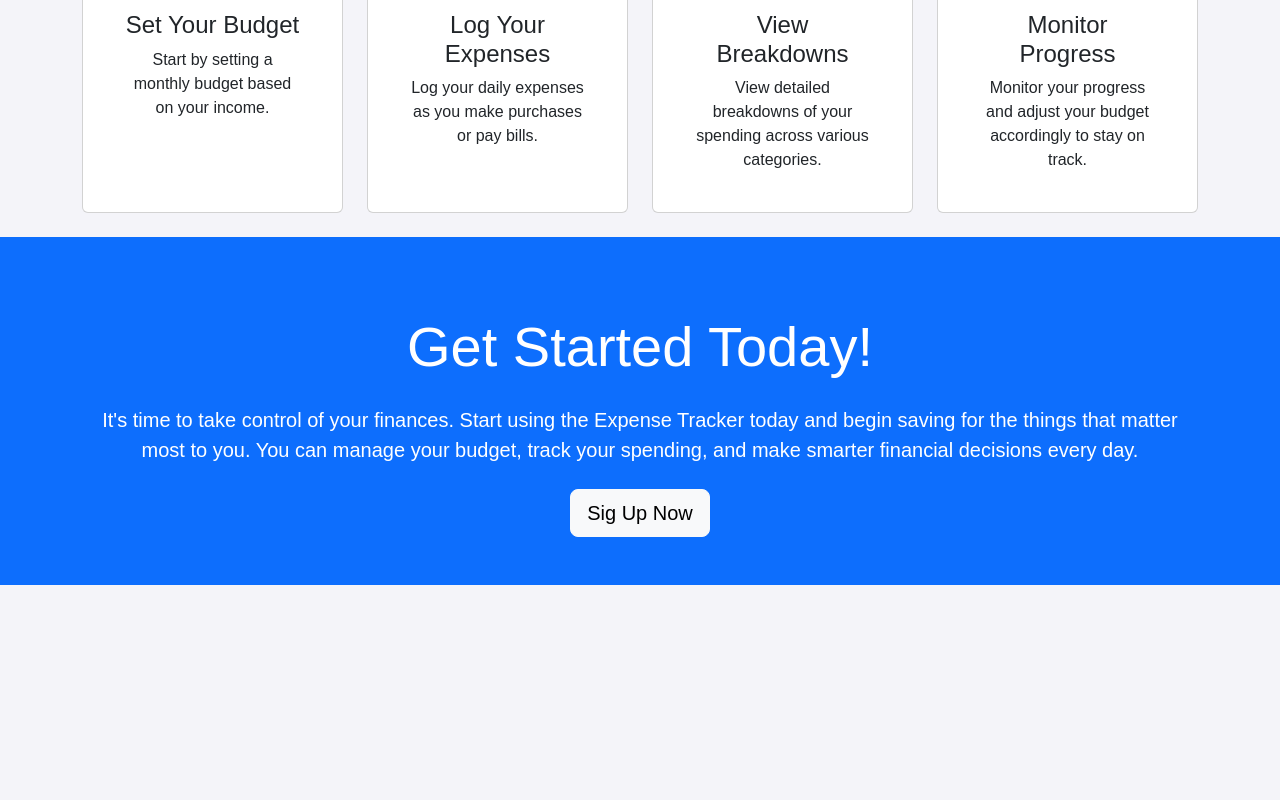
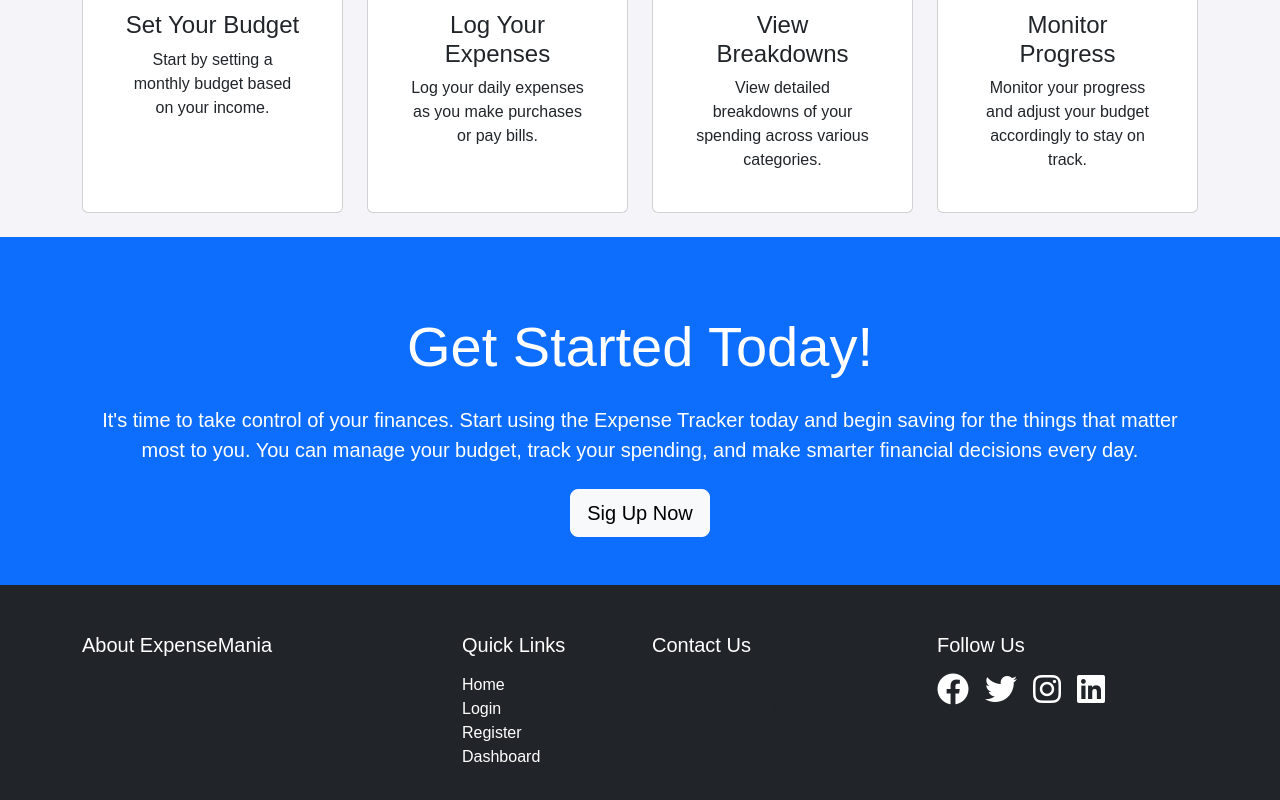
Before and after one commit to Radhe1912/Expense_Mania_frontend, a React (Vite) app: page / in a window 1280 px wide. Shown: the part 1245-2045 px from the top of the page. Before the commit the page ends 1830 px from the top, so only its background shows below. Built offline with nearby package versions, Linux system fonts and the light colour scheme; no server answers.

Commit message:
Initial commit

```diff
--- a/index.html
+++ b/index.html
@@ -1,15 +1,23 @@
 <!doctype html>
 <html lang="en">
+
 <head>
   <meta charset="UTF-8" />
   <link rel="icon" type="image/png" href="/icon.png" />
   <meta name="viewport" content="width=device-width, initial-scale=1.0" />
   <title>ExpenseMania</title>
-    <link href="https://cdn.jsdelivr.net/npm/bootstrap@5.3.3/dist/css/bootstrap.min.css" rel="stylesheet" integrity="sha384-QWTKZyjpPEjISv5WaRU9OFeRpok6YctnYmDr5pNlyT2bRjXh0JMhjY6hW+ALEwIH" crossorigin="anonymous">
+  <link href="https://cdn.jsdelivr.net/npm/bootstrap@5.3.3/dist/css/bootstrap.min.css" rel="stylesheet"
+    integrity="sha384-QWTKZyjpPEjISv5WaRU9OFeRpok6YctnYmDr5pNlyT2bRjXh0JMhjY6hW+ALEwIH" crossorigin="anonymous">
+  <link rel="stylesheet" href="https://cdnjs.cloudflare.com/ajax/libs/font-awesome/6.0.0/css/all.min.css"
+    integrity="sha512-...your-integrity-hash-here..." crossorigin="anonymous" />
 </head>
+
 <body>
   <div id="root"></div>
   <script type="module" src="/src/main.jsx"></script>
-    <script src="https://cdn.jsdelivr.net/npm/bootstrap@5.3.3/dist/js/bootstrap.bundle.min.js" integrity="sha384-YvpcrYf0tY3lHB60NNkmXc5s9fDVZLESaAA55NDzOxhy9GkcIdslK1eN7N6jIeHz" crossorigin="anonymous"></script>
+  <script src="https://cdn.jsdelivr.net/npm/bootstrap@5.3.3/dist/js/bootstrap.bundle.min.js"
+    integrity="sha384-YvpcrYf0tY3lHB60NNkmXc5s9fDVZLESaAA55NDzOxhy9GkcIdslK1eN7N6jIeHz"
+    crossorigin="anonymous"></script>
 </body>
+
 </html>
--- a/src/pages/Home.jsx
+++ b/src/pages/Home.jsx
@@ -22,7 +22,7 @@ const Home = () => {
                             Managing your finances has never been easier! Our Expense Tracker helps you stay on top of your spending and
                             save more for the future. Start tracking today and take control of your money.
                         </p>
-                        {isSignedIn?(<></>):(<a href='/register' className="btn btn-light btn-lg">Get Started</a>)}
+                        {isSignedIn ? (<></>) : (<a href='/register' className="btn btn-light btn-lg">Get Started</a>)}
                     </div>
                 </section>
 
@@ -137,10 +137,71 @@ const Home = () => {
                             things that matter most to you. You can manage your budget, track your spending, and make smarter financial
                             decisions every day.
                         </p>
-                        {isSignedIn==true?(<></>):(<a href='/register' className="btn btn-light btn-lg">Sig Up Now</a>)}
+                        {isSignedIn == true ? (<></>) : (<a href='/register' className="btn btn-light btn-lg">Sig Up Now</a>)}
                     </div>
                 </section>
             </div>
+            {/* Footer Section */}
+            <footer className="bg-dark text-white py-5">
+                <div className="container">
+                    <div className="row">
+                        {/* About Section */}
+                        <div className="col-md-4 mb-4">
+                            <h5 className="mb-3">About ExpenseMania</h5>
+                            <p className="text-muted">
+                                ExpenseMania is your personal expense tracker designed to help you manage your finances, track your spending, and achieve your financial goals.
+                            </p>
+                        </div>
+
+                        {/* Quick Links Section */}
+                        <div className="col-md-2 mb-4">
+                            <h5 className="mb-3">Quick Links</h5>
+                            <ul className="list-unstyled">
+                                <li><a href="/" className="text-white text-decoration-none">Home</a></li>
+                                <li><a href="/login" className="text-white text-decoration-none">Login</a></li>
+                                <li><a href="/register" className="text-white text-decoration-none">Register</a></li>
+                                <li><a href="/dashboard" className="text-white text-decoration-none">Dashboard</a></li>
+                            </ul>
+                        </div>
+
+                        {/* Contact Section */}
+                        <div className="col-md-3 mb-4">
+                            <h5 className="mb-3">Contact Us</h5>
+                            <ul className="list-unstyled">
+                                <li className="text-muted">Email: support@expensemania.com</li>
+                                <li className="text-muted">Phone: +1 (123) 456-7890</li>
+                                <li className="text-muted">Address: 123 Finance St, Money City</li>
+                            </ul>
+                        </div>
+
+                        {/* Social Media Section */}
+                        <div className="col-md-3 mb-4">
+                            <h5 className="mb-3">Follow Us</h5>
+                            <div className="d-flex gap-3">
+                                <a href="https://facebook.com" className="text-white text-decoration-none">
+                                    <i className="fab fa-facebook fa-2x"></i>
+                                </a>
+                                <a href="https://twitter.com" className="text-white text-decoration-none">
+                                    <i className="fab fa-twitter fa-2x"></i>
+                                </a>
+                                <a href="https://instagram.com" className="text-white text-decoration-none">
+                                    <i className="fab fa-instagram fa-2x"></i>
+                                </a>
+                                <a href="https://linkedin.com" className="text-white text-decoration-none">
+                                    <i className="fab fa-linkedin fa-2x"></i>
+                                </a>
+                            </div>
+                        </div>
+                    </div>
+
+                    {/* Copyright Section */}
+                    <div className="text-center mt-4 pt-3 border-top border-secondary">
+                        <p className="text-muted mb-0">
+                            &copy; {new Date().getFullYear()} ExpenseMania. All rights reserved.
+                        </p>
+                    </div>
+                </div>
+            </footer>
         </div>
     );
 };
```
Lines whose indentation alone changed are shown as unchanged.
